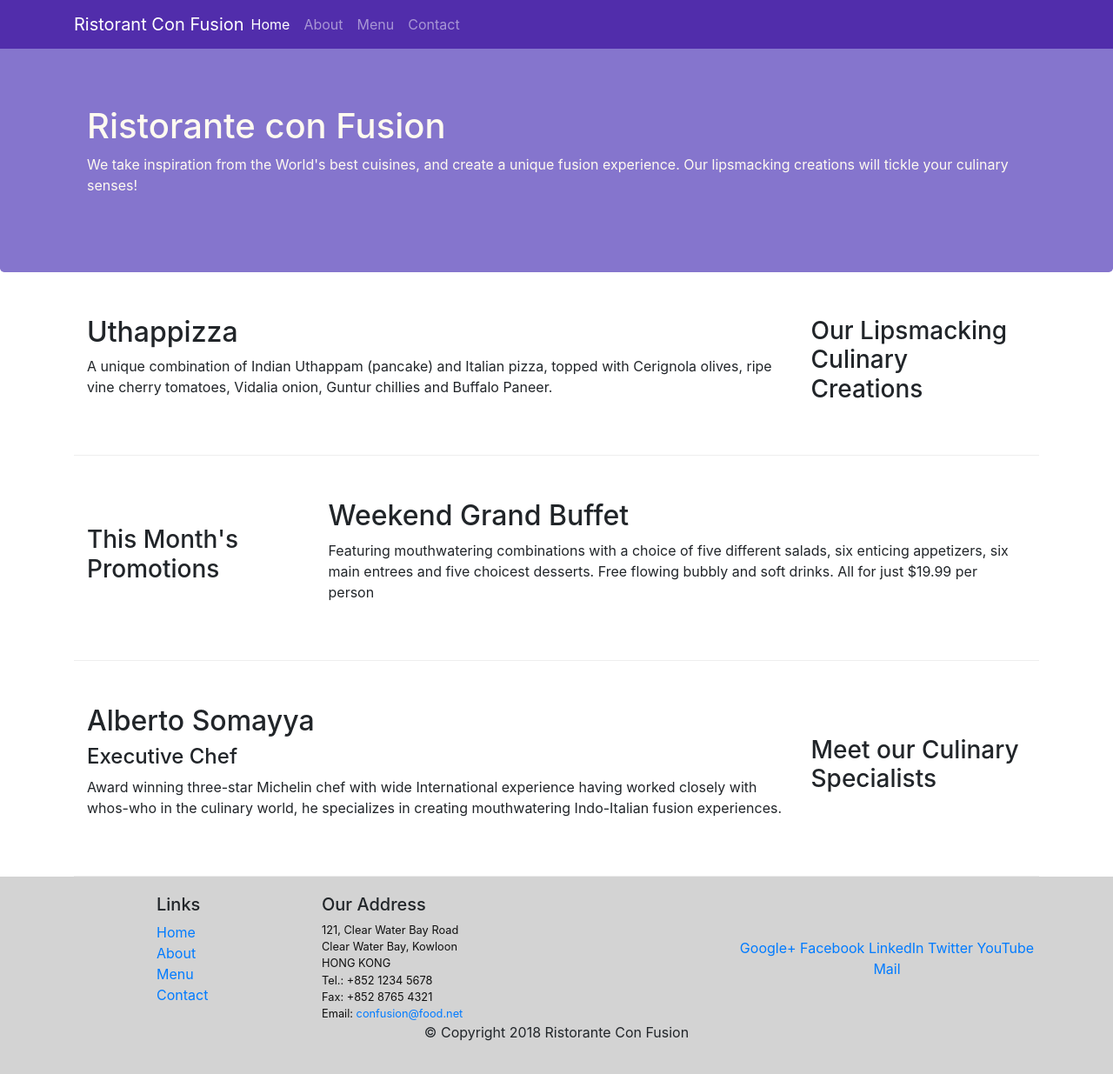
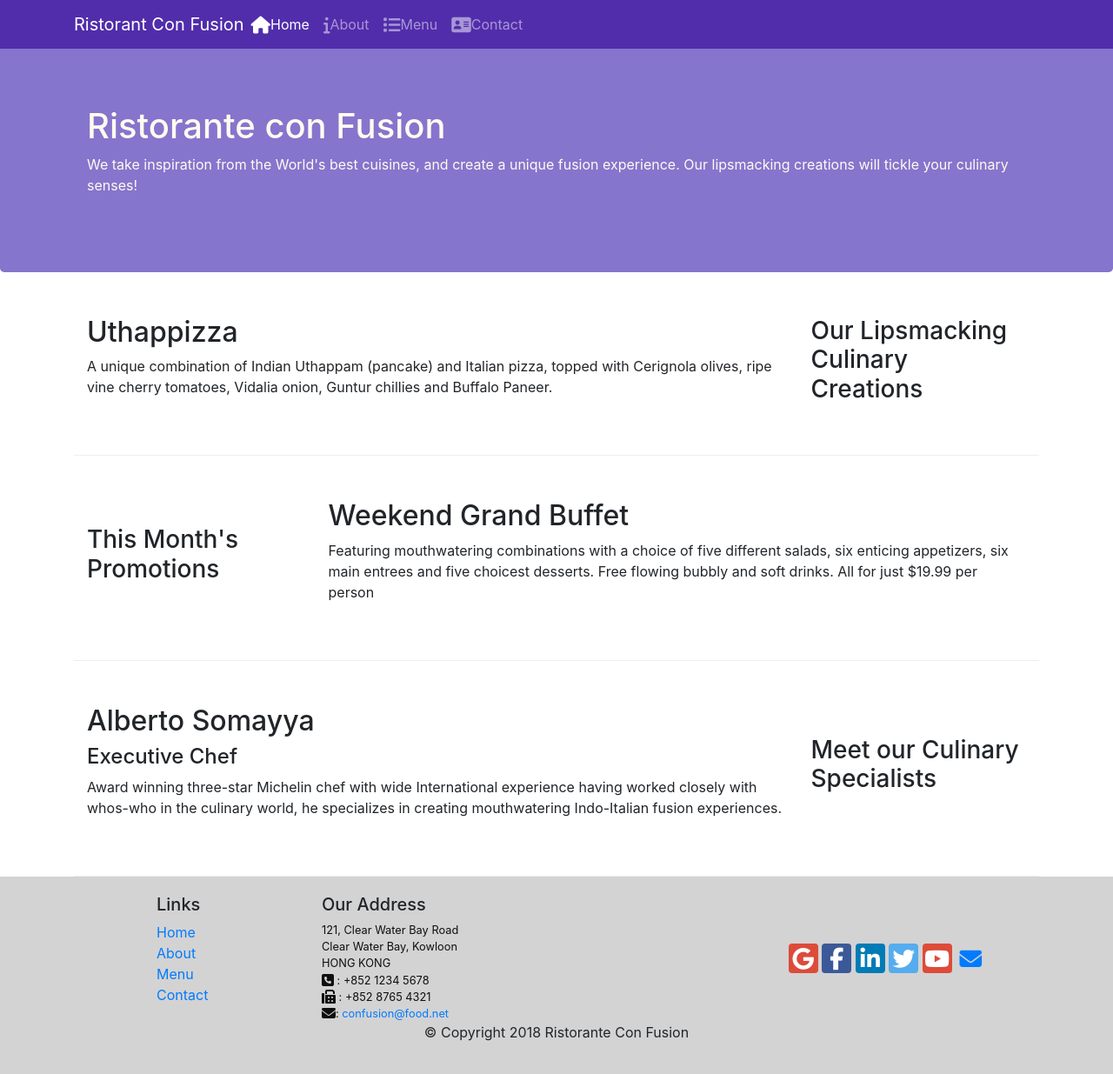
Before and after one commit to BUITHICAMVAN/Restaurant-Responsive-WebPage-Practice, a website: page index.html in a window 1280 px wide. Shown: the whole page at 87% size. Drawn offline with nearby package versions, Linux system fonts and the light colour scheme.

Commit message:
adding icons

```diff
--- a/index.html
+++ b/index.html
@@ -6,6 +6,9 @@
     <meta charset="utf-8">
     <meta name="viewport" content="width=device-width, initial-scale=1, shrink-to-fit=no">
     <meta http-equiv="x-ua-compatible" content="ie=edge">
+    <!-- Font awesome -->
+    <link rel="stylesheet" href="node_modules/font-awesome/css/font-awesome.min.css">
+    <link rel="stylesheet" href="node_modules/bootstrap-social/bootstrap-social.css">
 
     <!-- Bootstrap CSS -->
     <link rel="stylesheet" href="node_modules/bootstrap/dist/css/bootstrap.min.css">
@@ -26,10 +29,10 @@
                 <div class="collapse navbar-collapse" id="Navbar">
                     <ul class="navbar-nav mr-auto">
                         <!-- mr-auto: the right margin will be set as much as possible, content be pushed left -->
-                        <li class="nav-item"><a class="nav-link active" href="index.html">Home</a></li>
-                        <li class="nav-item"><a class="nav-link" href="aboutus.html">About</a></li>
-                        <li class="nav-item"><a class="nav-link" href="#">Menu</a></li>
-                        <li class="nav-item"><a class="nav-link" href="#">Contact</a></li>
+                        <li class="nav-item"><a class="nav-link active" href="index.html"><span class="fa fa-home fa-lg"></span>Home</a></li>
+                        <li class="nav-item"><a class="nav-link" href="aboutus.html"><span class="fa fa-info fa-lg"></span>About</a></li>
+                        <li class="nav-item"><a class="nav-link" href="#"><span class="fa fa-list fa-lg"></span>Menu</a></li>
+                        <li class="nav-item"><a class="nav-link" href="#"><span class="fa fa-address-card fa-lg"></span>Contact</a></li>
                     </ul>
                 </div>
             </div>
@@ -104,9 +107,9 @@
 		              121, Clear Water Bay Road<br>
 		              Clear Water Bay, Kowloon<br>
 		              HONG KONG<br>
-		              Tel.: +852 1234 5678<br>
-		              Fax: +852 8765 4321<br>
-		              Email: <a href="mailto:confusion@food.net">confusion@food.net</a>
+		              <span class="fa fa-phone-square fa-lg"></span> : +852 1234 5678<br>
+		              <span class="fa fa-fax fa-lg"></span> : +852 8765 4321<br>
+		              <span class="fa fa-envelope fa-lg"></span>: <a href="mailto:confusion@food.net">confusion@food.net</a>
 		           </address>
                 </div>
                 <div class="col-12 col-sm-4 align-self-center">
@@ -114,12 +117,12 @@
                     <!-- align center vertically -->
                     <div class="text-center">
                         <!-- align center horizontally -->
-                        <a href="http://google.com/+">Google+</a>
-                        <a href="http://www.facebook.com/profile.php?id=">Facebook</a>
-                        <a href="http://www.linkedin.com/in/">LinkedIn</a>
-                        <a href="http://twitter.com/">Twitter</a>
-                        <a href="http://youtube.com/">YouTube</a>
-                        <a href="mailto:">Mail</a>
+                        <a class="btn btn-social-icon btn-google" href="http://google.com/+"><span class="fa fa-google fa-lg"></span></a>
+                        <a class="btn btn-social-icon btn-facebook" href="http://www.facebook.com/profile.php?id="><span class="fa fa-facebook fa-lg"></span></a>
+                        <a class="btn btn-social-icon btn-linkedin" href="http://www.linkedin.com/in/"><span class="fa fa-linkedin fa-lg"></span></a>
+                        <a class="btn btn-social-icon btn-twitter" href="http://twitter.com/"><span class="fa fa-twitter fa-lg"></span></a>
+                        <a class="btn btn-social-icon btn-google" href="http://youtube.com/"><span class="fa fa-youtube fa-lg"></span></a>
+                        <a class="btn btn-social-icon" href="mailto:"><span class="fa fa-envelope fa-lg"></span></a>
                     </div>
                 </div>
            </div>
```
Also changed, not shown: aboutus.html (+18 -15 lines), css/aboutus.css (+9 -3 lines).
